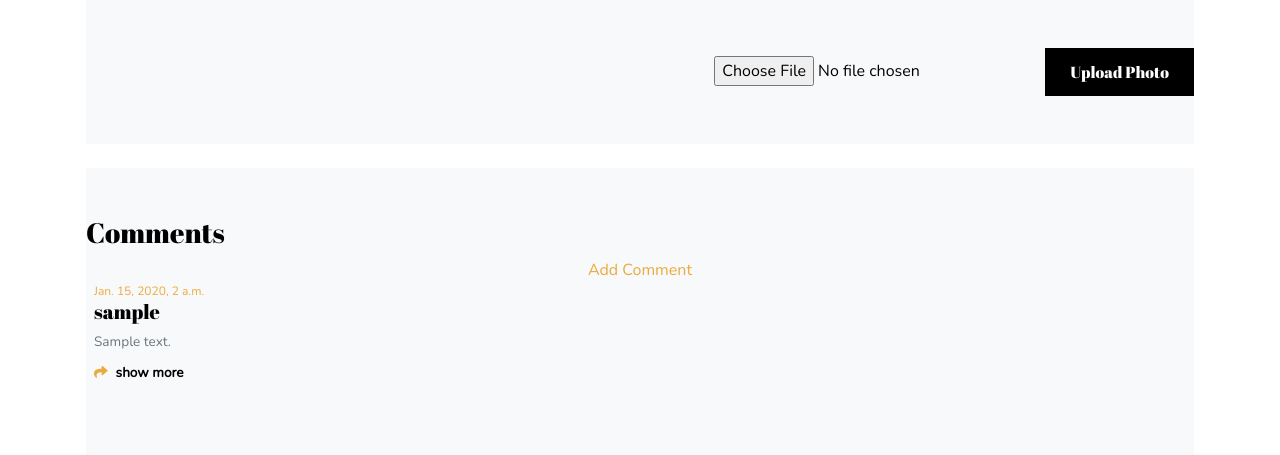
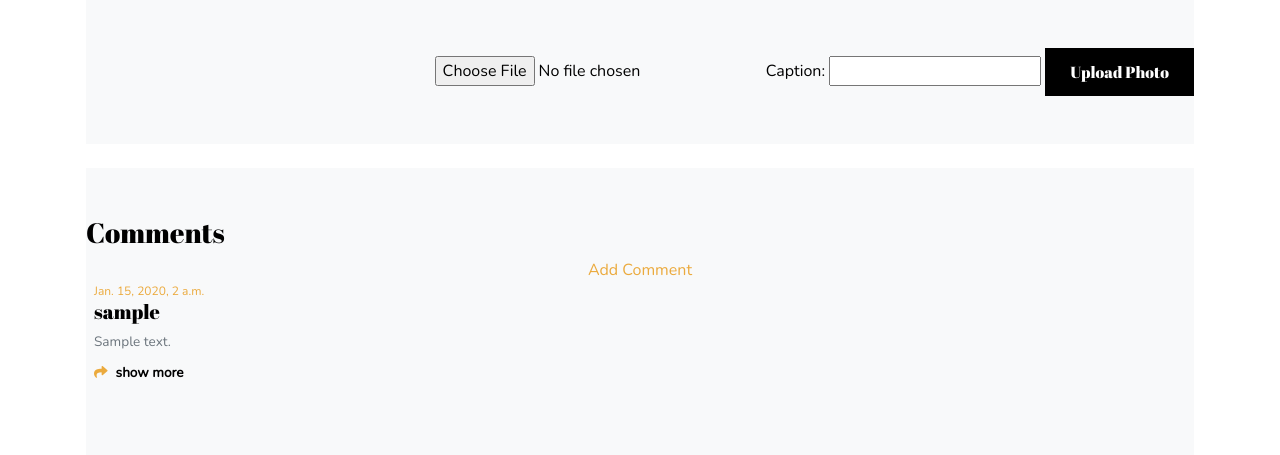
Before and after one commit to wjdonaldson/exploringearth, a Django app: page /destinations/1/ in a window 1280 px wide. Shown: the part 1105-1560 px from the top of the page. Run offline with Django 3.2, Linux system fonts and the light colour scheme; a user stored in the database is signed in; tables that the repository leaves empty hold one stand-in row (values such as "Sample post"); some libraries are stand-ins or nearby versions.

Commit message:
add photo caption when uploading photo

```diff
--- a/main_app/templates/main_app/destination_detail.html
+++ b/main_app/templates/main_app/destination_detail.html
@@ -18,6 +18,7 @@
         <form action="{% url 'add_photo' destination.id %}" enctype="multipart/form-data" method="POST">
             {% csrf_token %}
             <input type="file" name="photo-file">
+            <label>Caption: <input required type="text" id="caption" name="caption"></label>
             <button class="btn btn-dark" type="submit">Upload Photo</button>
         </form>
     </div>
--- a/main_app/views.py
+++ b/main_app/views.py
@@ -108,7 +108,7 @@ def add_photo(request, destination_id):
             bucket = os.environ["S3_BUCKET"]
             s3.upload_fileobj(photo_file, bucket, key)
             url = f"{os.environ['S3_BASE_URL']}{bucket}/{key}"
-            Photo.objects.create(url=url, destination_id=destination_id)
+            Photo.objects.create(url=url, destination_id=destination_id, caption=request.POST['caption'])
         except Exception as e:
             print("An error occurred uploading file to S3")
             print(e)
```
